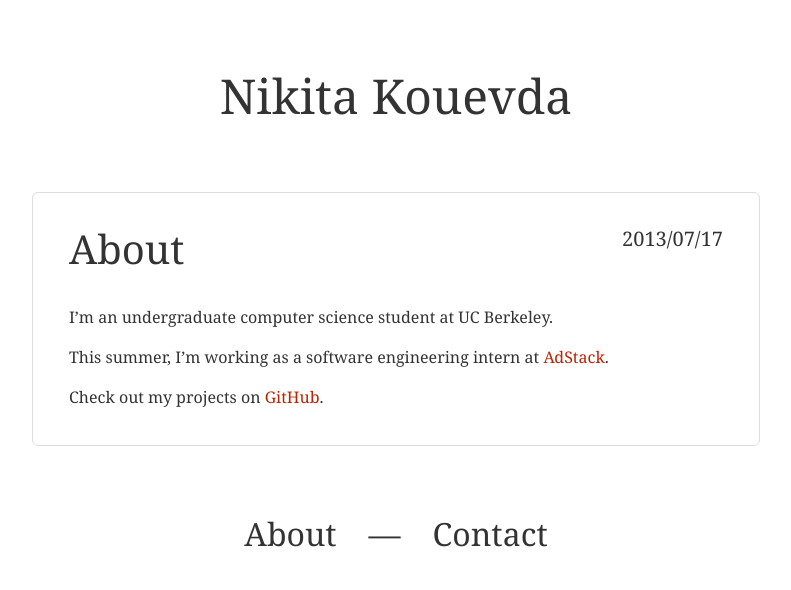
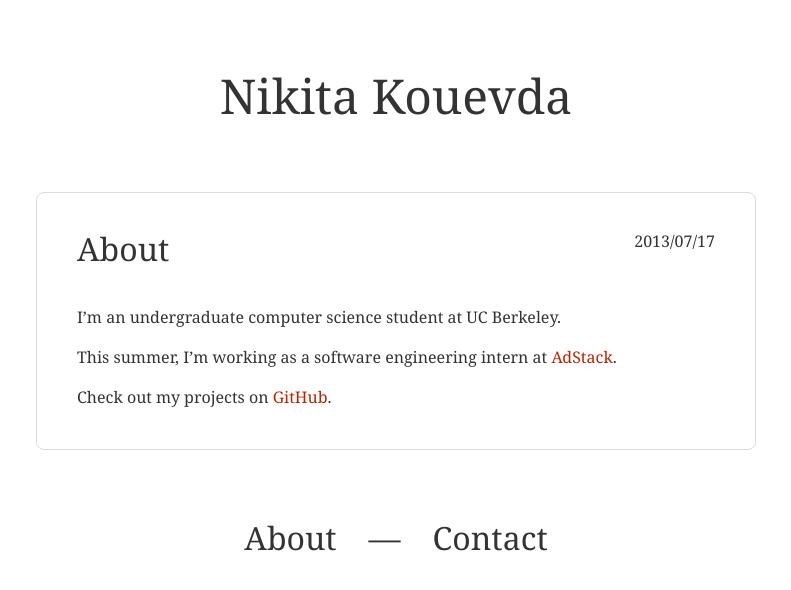
Before and after one commit to nkouevda/nkouevda.github.io, a Jekyll site: the page built from about/index.html, in a window 1280 px wide. Shown: the top 590 px of the page, without its empty margins (244-1035 px from the left). Built offline with Jekyll 4.4.1, drawn with Linux system fonts in a browser that asks for light colours.

Commit message:
Convert all px units to em.

```diff
--- a/_includes/footer.html
+++ b/_includes/footer.html
@@ -1,3 +1,3 @@
 <footer id="site-footer">
-  <a href="/about/">About</a><span class="link-separator">&mdash;</span><a href="mailto:nkouevda@gmail.com">Contact</a>
+  <h2 id="site-footer-text"><a href="/about/">About</a><span class="link-separator">&mdash;</span><a href="mailto:nkouevda@gmail.com">Contact</a></h2>
 </footer>
--- a/_includes/header.html
+++ b/_includes/header.html
@@ -1,3 +1,3 @@
 <header id="site-header">
-  <a href="/">{{ site.title }}</a>
+  <h1 id="site-header-text"><a href="/">{{ site.title }}</a></h1>
 </header>
--- a/static/css/markdown.css
+++ b/static/css/markdown.css
@@ -15,7 +15,7 @@
 }
 
 .markdown h1 {
-  font-size: 2em;
+  font-size: 1.75em;
 }
 
 .markdown h2 {
--- a/static/css/page.css
+++ b/static/css/page.css
@@ -7,20 +7,20 @@
 }
 
 #container {
-  width: 800px;
+  width: 50em;
   margin: 0 auto;
 }
 
 #site-header, #site-footer {
   text-align: center;
-  padding: 72px 0;
+  padding: 4.5em 0;
 }
 
-#site-header {
+#site-header-text {
   font-size: 3em;
 }
 
-#site-footer {
+#site-footer-text {
   font-size: 2em;
 }
 
@@ -38,25 +38,24 @@
 }
 
 .post {
-  margin-left: 36px;
-  margin-right: 36px;
+  margin-left: 2.5em;
+  margin-right: 2.5em;
   border: 1px solid #dddddd;
-  border-radius: 6px;
+  border-radius: 0.5em;
 }
 
 .post + .post {
-  margin-top: 36px;
+  margin-top: 2.5em;
 }
 
 .post-header, .post-content {
-  margin: 36px;
+  margin: 2.5em;
 }
 
 .post-title {
-  font-size: 2.5em;
+  font-size: 2em;
 }
 
 .post-date {
   float: right;
-  font-size: 1.25em;
 }
```
